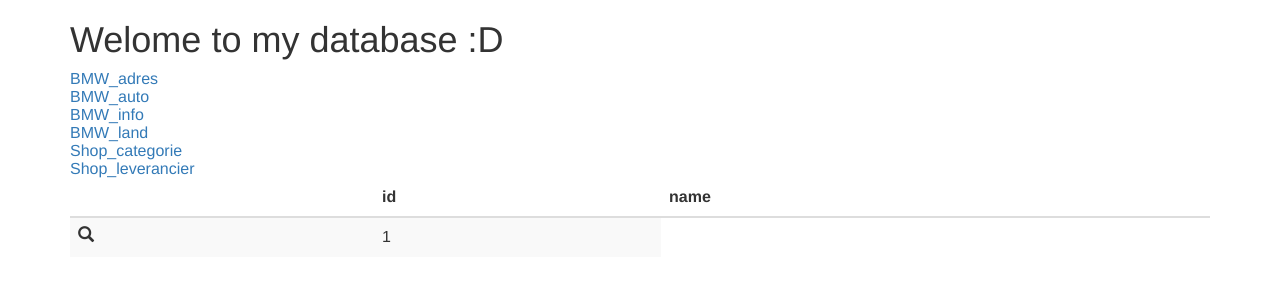
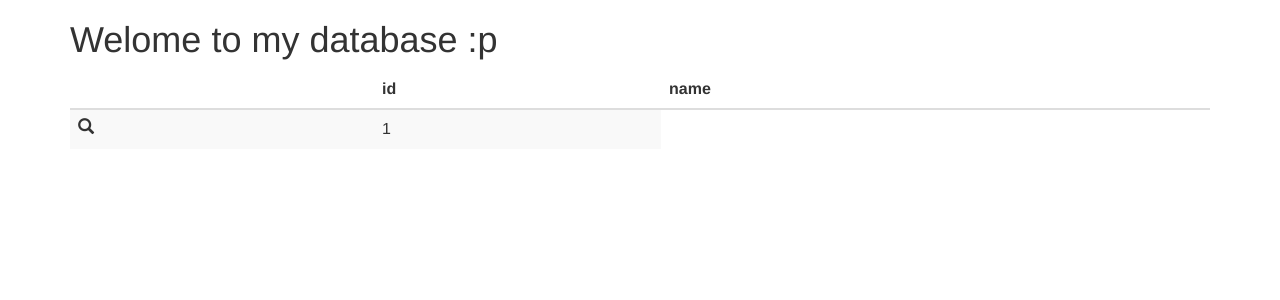
Before and after one commit to benji19/shipping_challenge, a PHP site: page / in a window 1280 px wide. Shown: the top 300 px of the page. Run offline with PHP 8.4, Linux system fonts and the light colour scheme; tables that the repository leaves empty or names only in its code hold one stand-in row (values such as "Sample post"); data that the repository does not hold is empty.

Commit message:
Update index.php

```diff
--- a/www/index.php
+++ b/www/index.php
@@ -11,15 +11,7 @@
 </head>
 <body>
     <div class="container">
-    <?php echo "<h1>Welome to my database :D</h1>"; ?>
-		<table>
-			<tr><td><a href="/index.php">BMW_adres</a></td></tr>
-			<tr><td><a href="/tabel2.php">BMW_auto</a></td></tr>
-			<tr><td><a href="/tabel3.php">BMW_info</a></td></tr>
-			<tr><td><a href="/tabel4.php">BMW_land</a></td></tr>
-			<tr><td><a href="/tabel5.php">Shop_categorie</a></td></tr>
-			<tr><td><a href="/tabel6.php">Shop_leverancier</a></td></tr>
-		</table>
+    <?php echo "<h1>Welome to my database :p</h1>"; ?>
     <?php
 
     // Connexion et sélection de la base
```
